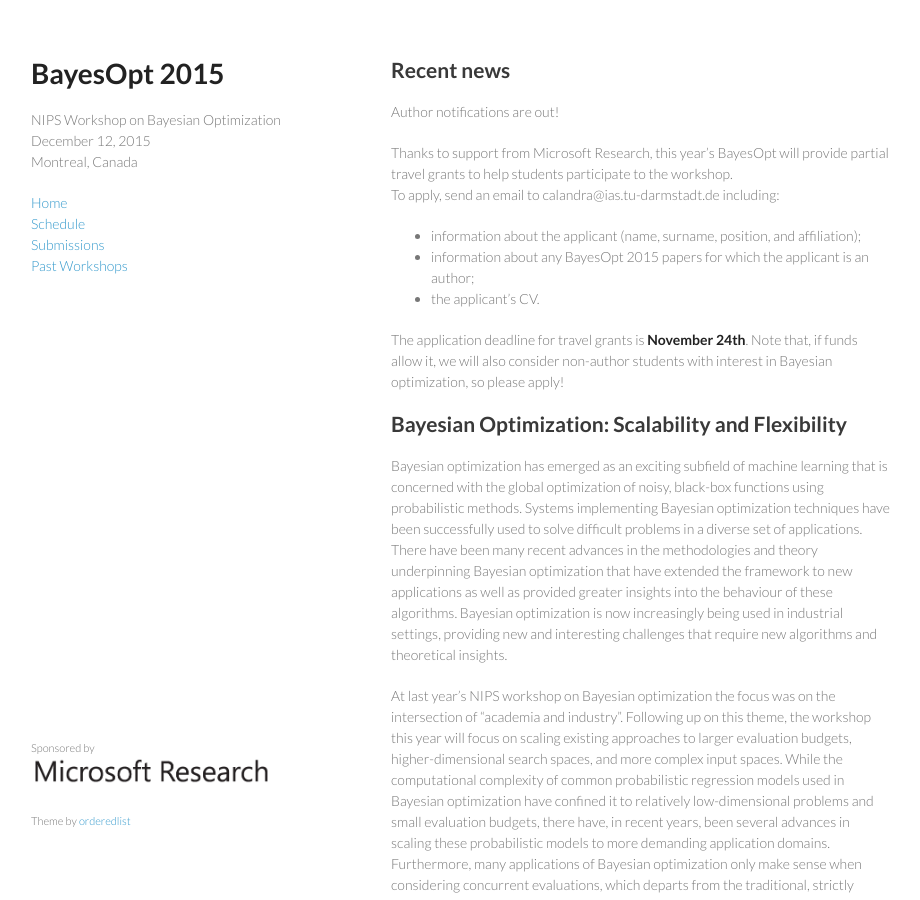
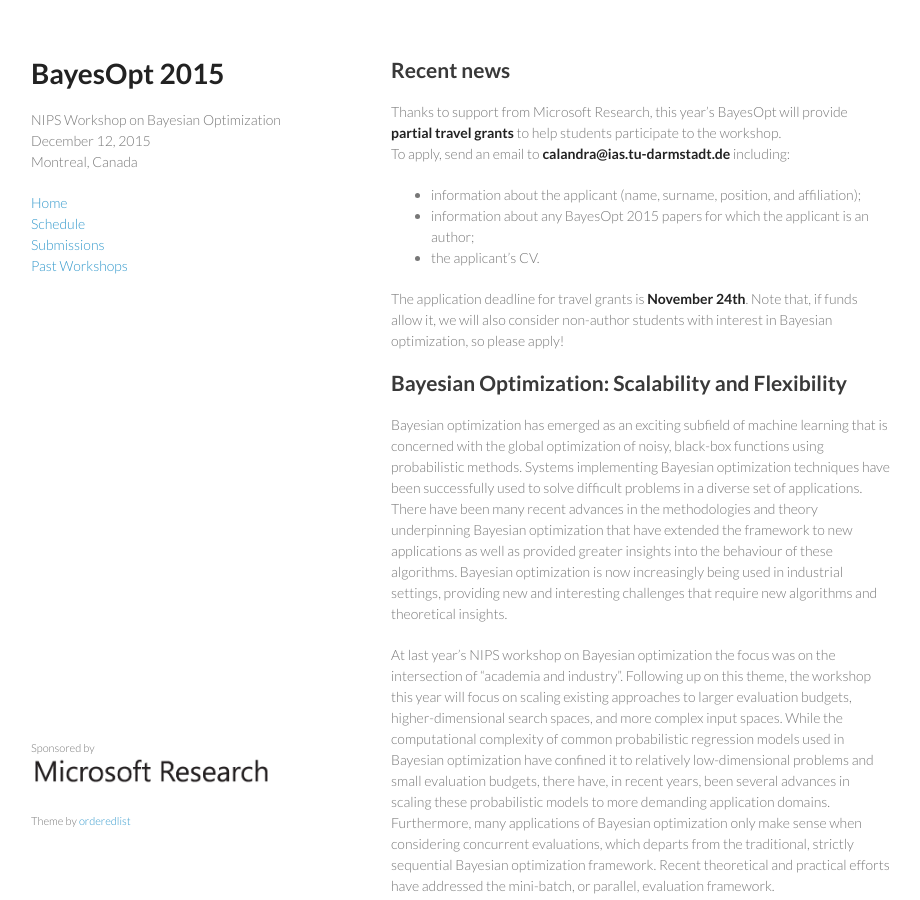
Before and after one commit to bayesopt/bayesopt.github.io, a Jekyll site: the page built from index.md, in a window 1280 px wide and 900 px high. Shown: the whole window, without its empty margins (179-1099 px from the left). Built offline with Jekyll 4.4.1, drawn with Linux system fonts in a browser that asks for light colours.

```diff
--- a/index.md
+++ b/index.md
@@ -6,11 +6,9 @@ weight: -1
 
 ## Recent news
 
-Author notifications are out!
-
 Thanks to support from Microsoft Research, this year's BayesOpt will
-provide partial travel grants to help students participate to the workshop.
-To apply, send an email to calandra@ias.tu-darmstadt.de including:
+provide **partial travel grants** to help students participate to the workshop.
+To apply, send an email to **calandra@ias.tu-darmstadt.de** including:
 
   - information about the applicant (name, surname, position, and affiliation);
   - information about any BayesOpt 2015 papers for which the applicant is an
```
